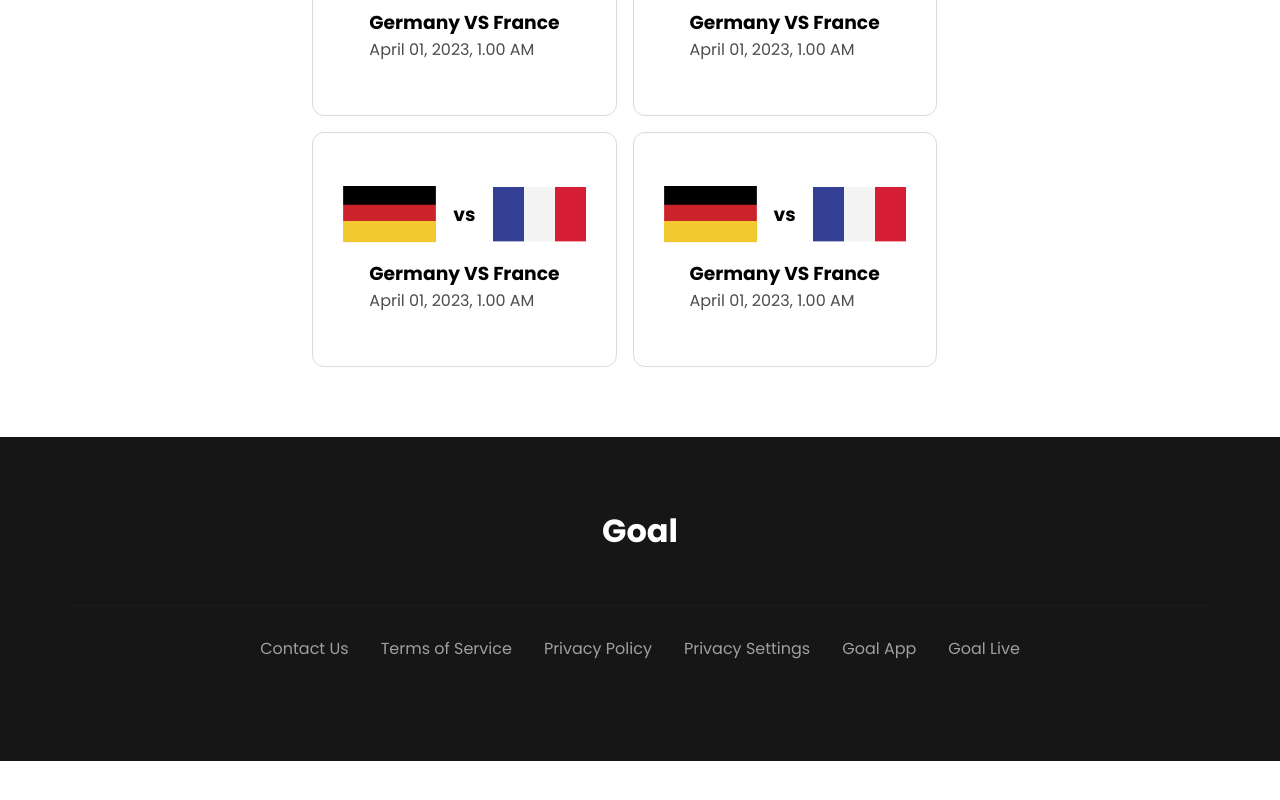
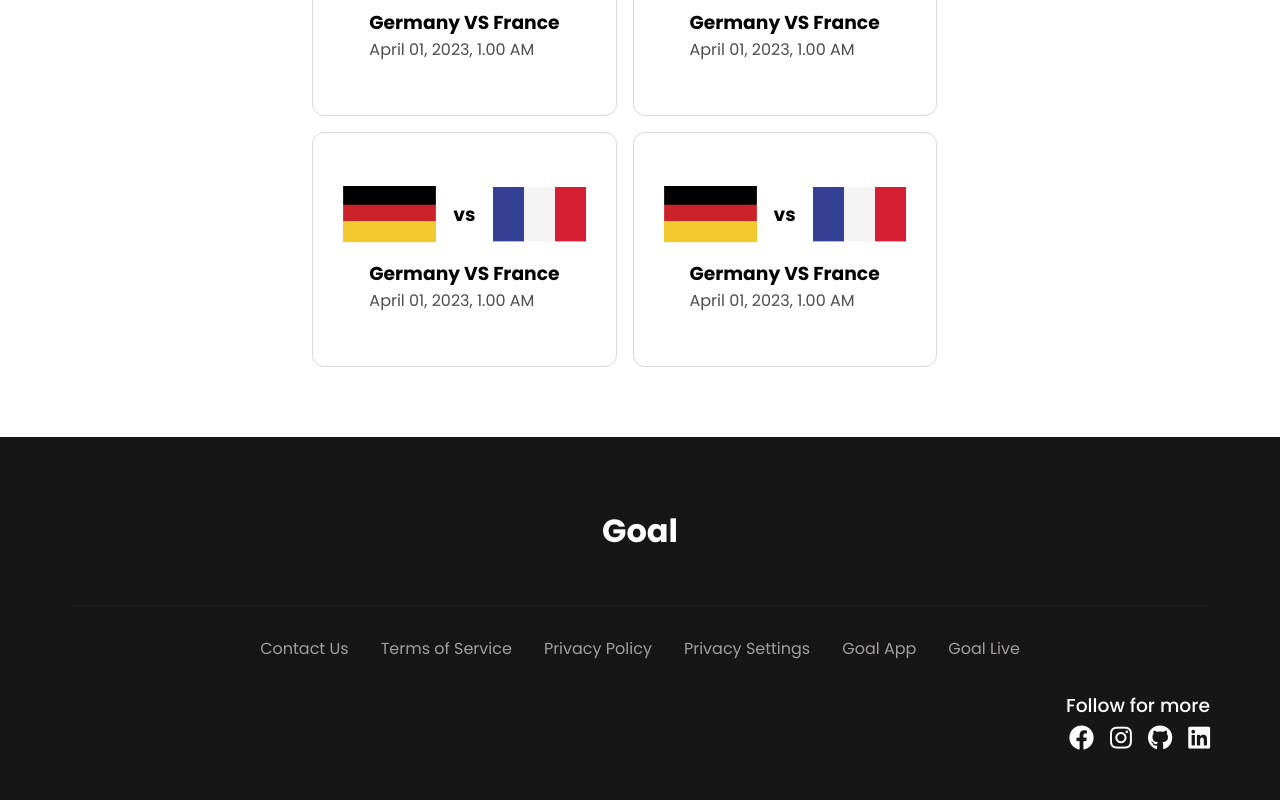
Before and after one commit to coderrabbi/world-cup-match, a plain HTML site: page index.html in a window 1280 px wide. Shown: the part 1002-1802 px from the top of the page. Before the commit the page ends 1763 px from the top, so only its background shows below. Drawn offline with Linux system fonts and the light colour scheme.

Commit message:
third commit

```diff
--- a/index.html
+++ b/index.html
@@ -124,6 +124,29 @@
         <li><a href="#">Goal App</a></li>
         <li><a href="#">Goal Live</a></li>
       </div>
+      <div class="social__section">
+        <h3>Follow for more</h3>
+        <div class="social__link">
+          <li>
+            <a href="https://www.facebook.com/coderrabbi.me/"
+              ><i class="fa-brands fa-facebook"></i
+            ></a>
+          </li>
+          <li>
+            <a href=""><i class="fa-brands fa-instagram"></i></a>
+          </li>
+          <li>
+            <a href="https://github.com/coderrabbi"
+              ><i class="fa-brands fa-github"></i
+            ></a>
+          </li>
+          <li>
+            <a href="https://www.linkedin.com/in/3dotit/"
+              ><i class="fa-brands fa-linkedin"></i
+            ></a>
+          </li>
+        </div>
+      </div>
     </footer>
   </body>
 </html>
--- a/style.css
+++ b/style.css
@@ -271,3 +271,22 @@ footer h1 {
     flex-direction: column;
   }
 }
+.social__section {
+  display: flex;
+  flex-direction: column;
+  align-items: flex-end;
+}
+.social__section h3 {
+  color: #fff;
+  font-weight: 500;
+}
+.social__link {
+  list-style: none;
+  display: flex;
+  gap: 1rem;
+  font-size: 25px;
+}
+.social__link a {
+  text-decoration: none;
+  color: #fff;
+}
```
